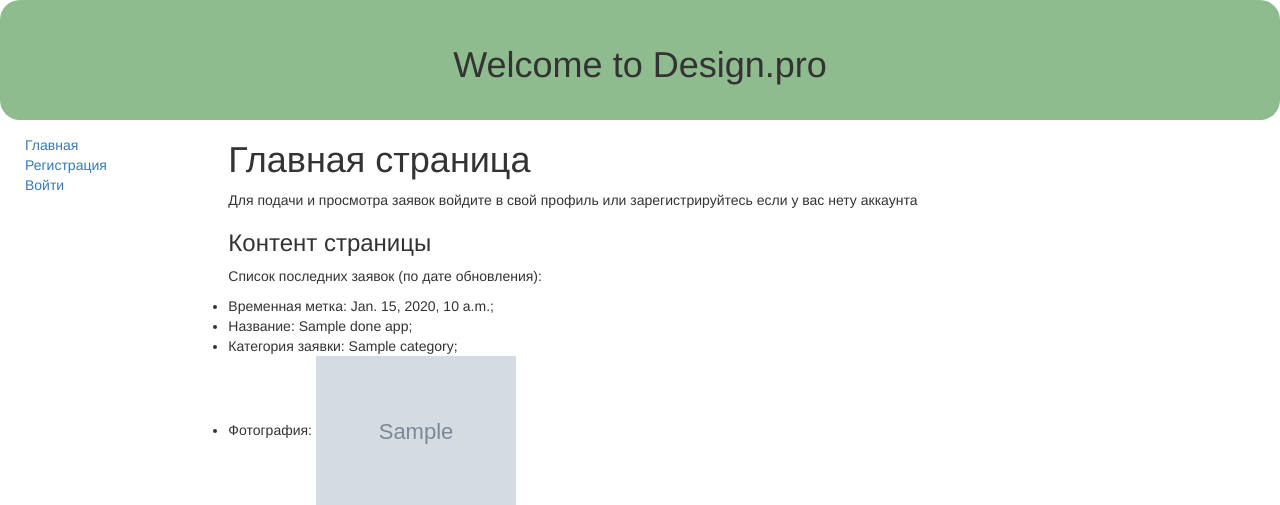
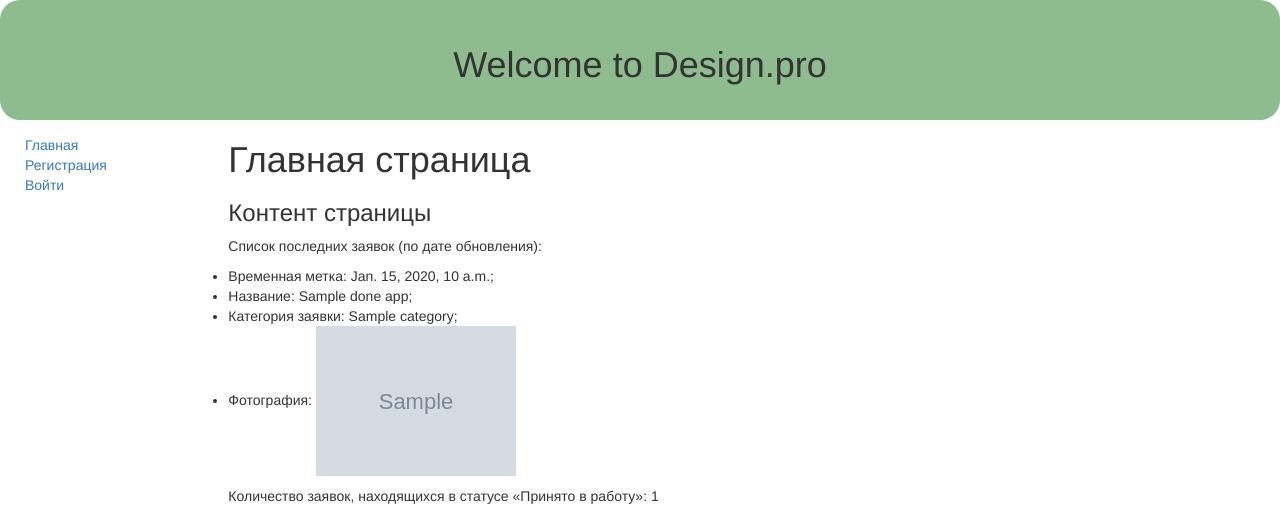
Before and after one commit to nkrasheninnikova/designpro_project2.1, a Django app: template catalog/templates/index.html in a window 1280 px wide. Shown: the top 505 px of the page. Run offline with Django 5.2, Linux system fonts and the light colour scheme; the template is opened without the code that fills it: most values are stand-ins (such as "Sample title", 1, 10 or a date in 2020); grey boxes marked "Sample" are stand-in pictures; some libraries are stand-ins or nearby versions.

Commit message:
home web commit

```diff
--- a/catalog/static/css/style.css
+++ b/catalog/static/css/style.css
@@ -17,6 +17,10 @@
     display: flex;
     justify-content: center;
 }
+.polz{
+   display: flex;
+    justify-content: center;
+}
 .sidebar-nav {
   margin-top: 15px;
   margin-left: 10px;
--- a/catalog/templates/base_generic.html
+++ b/catalog/templates/base_generic.html
@@ -19,6 +19,10 @@
     <div class="header-text">
        <h1>Welcome to Design.pro</h1>
     </div>
+    <div class="polz">
+                {% if user.is_authenticated %}
+                    <p>Здравствуйте, {{ user.get_username }}</p>
+                {% endif %}
     </div>
 </header>
 <div class="container-fluid">
--- a/catalog/templates/index.html
+++ b/catalog/templates/index.html
@@ -6,8 +6,6 @@
     <h1>Главная страница</h1>
 
     {% if user.is_authenticated %}
-        <p>Здравствуйте, {{ user.get_username }}</p>
-    {% else %}
         <p>Для подачи и просмотра заявок войдите в свой профиль или зарегистрируйтесь если у вас нету аккаунта</p>
     {% endif %}
 
```
